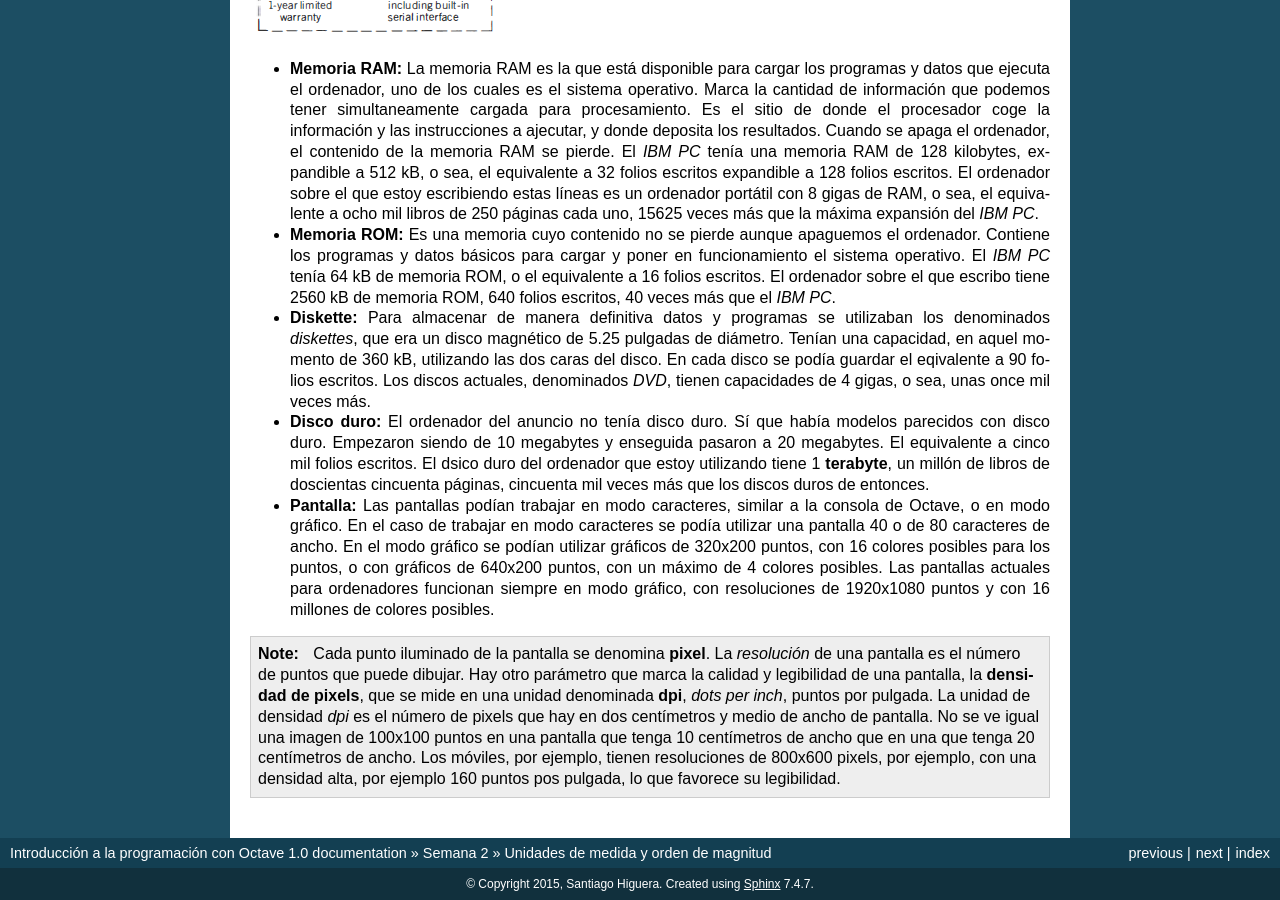
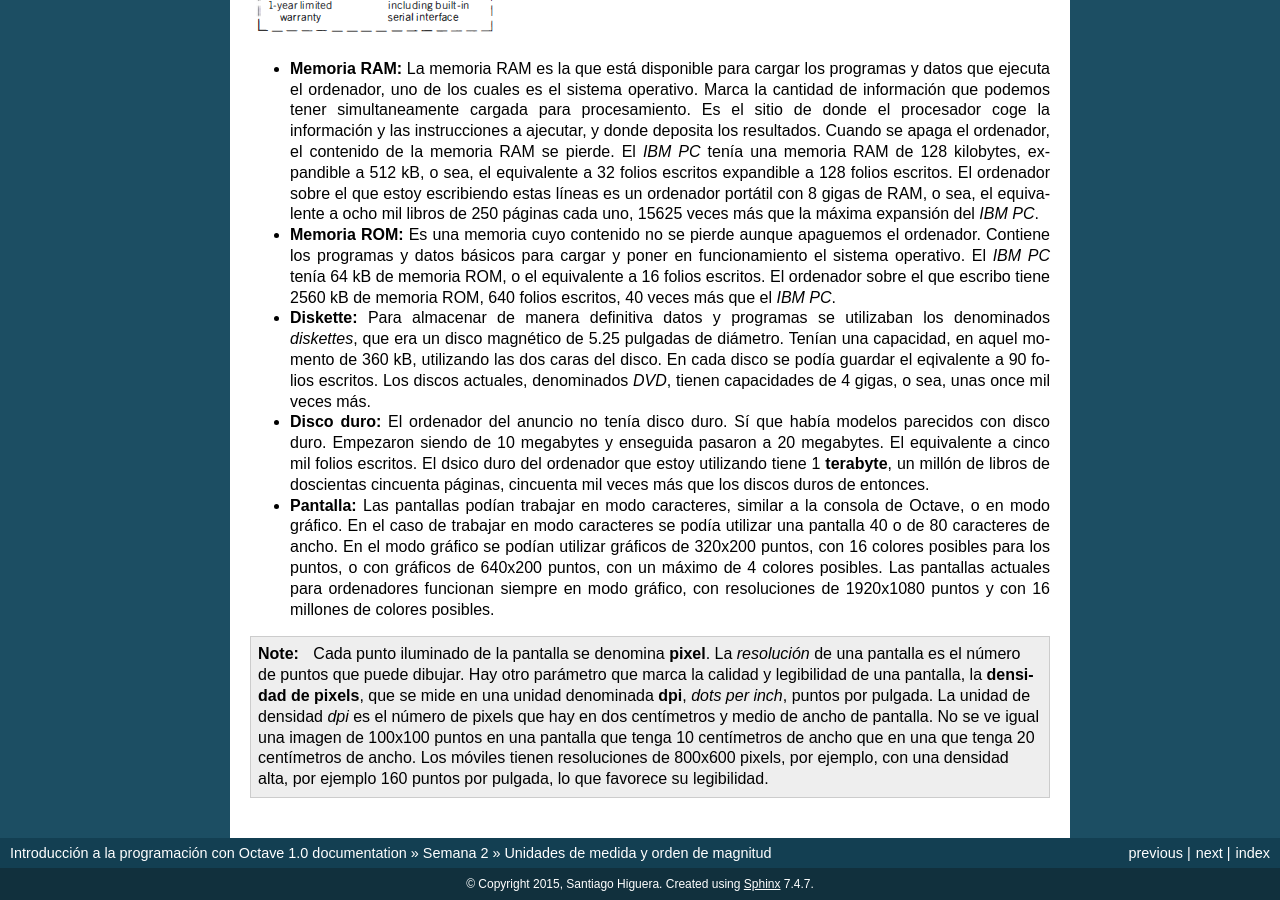
Before and after one commit to shiguera/cursorec, a Sphinx documentation site: the page built from source/teoria2.rst, in a window 1280 px wide and 900 px high, scrolled down 1747 px. Built offline with Sphinx 7.4.7, drawn with Linux system fonts in a browser that asks for light colours; some of the changed text lies outside the part shown.

```diff
--- a/source/teoria2.rst
+++ b/source/teoria2.rst
@@ -43,4 +43,4 @@ Volvamos al anuncio del *IBM PC*. En el cuadro resumen de características podem
 
 - **Pantalla:** Las pantallas podían trabajar en modo caracteres, similar a la consola de Octave, o en modo gráfico. En el caso de trabajar en modo caracteres se podía utilizar una pantalla 40 o de 80 caracteres de ancho. En el modo gráfico se podían utilizar gráficos de 320x200 puntos, con 16 colores posibles para los puntos, o con gráficos de 640x200 puntos, con un máximo de 4 colores posibles. Las pantallas actuales para ordenadores funcionan siempre en modo gráfico, con resoluciones de 1920x1080 puntos y con 16 millones de colores posibles.
 
-.. note:: Cada punto iluminado de la pantalla se denomina **pixel**. La *resolución* de una pantalla es el número de puntos que puede dibujar. Hay otro parámetro que marca la calidad y legibilidad de una pantalla, la **densidad de pixels**, que se mide en una unidad denominada **dpi**, *dots per inch*, puntos por pulgada. La unidad de densidad *dpi* es el número de pixels que hay en dos centímetros y medio de ancho de pantalla. No se ve igual una imagen de 100x100 puntos en una pantalla que tenga 10 centímetros de ancho que en una que tenga 20 centímetros de ancho. Los móviles, por ejemplo, tienen resoluciones de 800x600 pixels, por ejemplo, con una densidad alta, por ejemplo 160 puntos pos pulgada, lo que favorece su legibilidad.
+.. note:: Cada punto iluminado de la pantalla se denomina **pixel**. La *resolución* de una pantalla es el número de puntos que puede dibujar. Hay otro parámetro que marca la calidad y legibilidad de una pantalla, la **densidad de pixels**, que se mide en una unidad denominada **dpi**, *dots per inch*, puntos por pulgada. La unidad de densidad *dpi* es el número de pixels que hay en dos centímetros y medio de ancho de pantalla. No se ve igual una imagen de 100x100 puntos en una pantalla que tenga 10 centímetros de ancho que en una que tenga 20 centímetros de ancho. Los móviles tienen resoluciones de 800x600 pixels, por ejemplo, con una densidad alta, por ejemplo 160 puntos por pulgada, lo que favorece su legibilidad.
--- a/source/tipsso2.rst
+++ b/source/tipsso2.rst
@@ -29,4 +29,4 @@ El path del sistema
 
 Para que funcionen bien algunos programas es necesario incluir su directorio en la variable *path*. Es el caso de Octave.
 
-.. note:: El interprete de Octave también tiene su propia variable *path*, que es una lista de directorios donde buscará los ficheros *.m* que ordenamos ejecutar desde la consola. Podemos ver el contenido de la variable *path* del interprete de Octave tecleando *path* en la consola. También podemos modificar la variable *path* Para conocer más acerca del uso de la función *path()* teclea en consola *help path*.
+.. note:: El interprete de Octave también tiene su propia variable *path*, que es una lista de directorios donde buscará los ficheros *.m* que ordenamos ejecutar desde la consola. Podemos ver el contenido de la variable *path* del interprete de Octave tecleando *path* en la consola. También podemos modificar la variable *path*. Para conocer más acerca del uso de la función *path()* teclea en consola *help path*.
```
Also changed, not shown: other parts of source/teoria2.rst (+1 -1 lines), source/semana2.html (+6 -6 lines).
